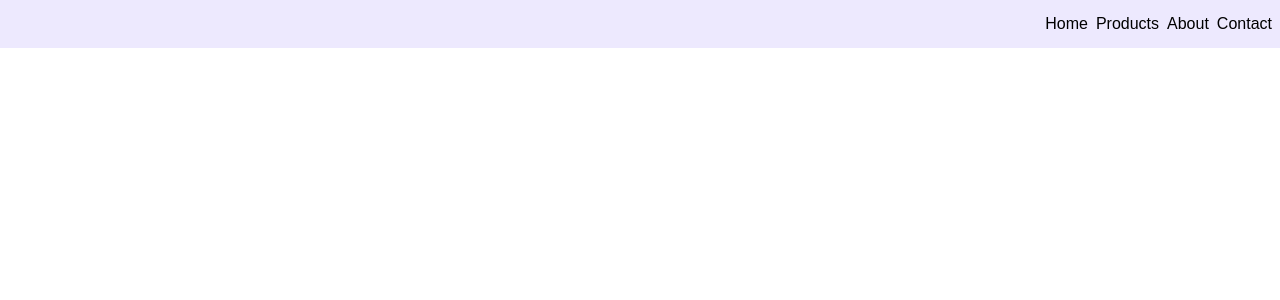
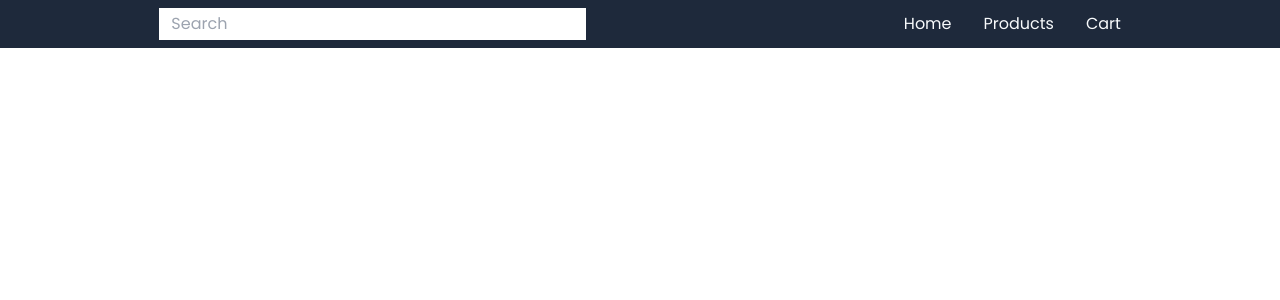
Before and after one commit to jmossesgeld/mage-site, a Next.js app: page / in a window 1280 px wide. Shown: the top 300 px of the page. Built offline with nearby package versions, Linux system fonts and the light colour scheme.

Commit message:
update NavBar

```diff
--- a/components/NavBar.tsx
+++ b/components/NavBar.tsx
@@ -1,13 +1,22 @@
-import Head from "next/head";
+import Link from "next/link";
+import Image from "next/image";
+
+const NavLink = ({ children, ...props }) => (
+  <a className="cursor-pointer hover:text-blue-400 hidden md:inline" {...props}>
+    {children}
+  </a>
+);
 
 export default function NavBar() {
   return (
-    <div className="fixed top-0 h-12 w-full bg-violet-100">
-      <div className="flex space-x-2 justify-end mx-2 items-center h-full">
-        <a>Home</a>
-        <a>Products</a>
-        <a>About</a>
-        <a>Contact</a>
+    <div className="fixed flex justify-around items-center top-0 h-12 w-full bg-slate-800 text-slate-50">
+      <input placeholder=" Search" className="w-1/3 min-w-fit text-slate-800 px-2 py-1" />
+      <div className="flex space-x-8 justify-end items-center h-full">
+        <NavLink href="/">Home</NavLink>
+        <NavLink href="/">Products</NavLink>
+        <NavLink href="/cart">
+          <i className="fa-solid fa-cart-shopping"></i> Cart
+        </NavLink>
       </div>
     </div>
   );
--- /dev/null
+++ b/pages/_document.tsx
@@ -0,0 +1,27 @@
+import { Html, Head, Main, NextScript } from "next/document";
+
+export default function Document() {
+  return (
+    <Html>
+      <Head>
+        <link rel="preconnect" href="https://fonts.googleapis.com" />
+        <link rel="preconnect" href="https://fonts.gstatic.com" crossOrigin="true" />
+        <link
+          href="https://fonts.googleapis.com/css2?family=Poppins:ital@0;1&display=swap"
+          rel="stylesheet"
+        />
+        <link
+          rel="stylesheet"
+          href="https://cdnjs.cloudflare.com/ajax/libs/font-awesome/6.0.0-beta3/css/all.min.css"
+          integrity="sha512-Fo3rlrZj/k7ujTnHg4CGR2D7kSs0v4LLanw2qksYuRlEzO+tcaEPQogQ0KaoGN26/zrn20ImR1DfuLWnOo7aBA=="
+          crossOrigin="anonymous"
+          referrerPolicy="no-referrer"
+        />
+      </Head>
+      <body>
+        <Main />
+        <NextScript />
+      </body>
+    </Html>
+  );
+}
--- a/pages/index.tsx
+++ b/pages/index.tsx
@@ -5,6 +5,9 @@ import NavBar from "../components/NavBar";
 export default function Home() {
   return (
     <div>
+      <Head>
+        <title>Mage Co. Apparel</title>
+      </Head>
       <NavBar />
     </div>
   );
```
